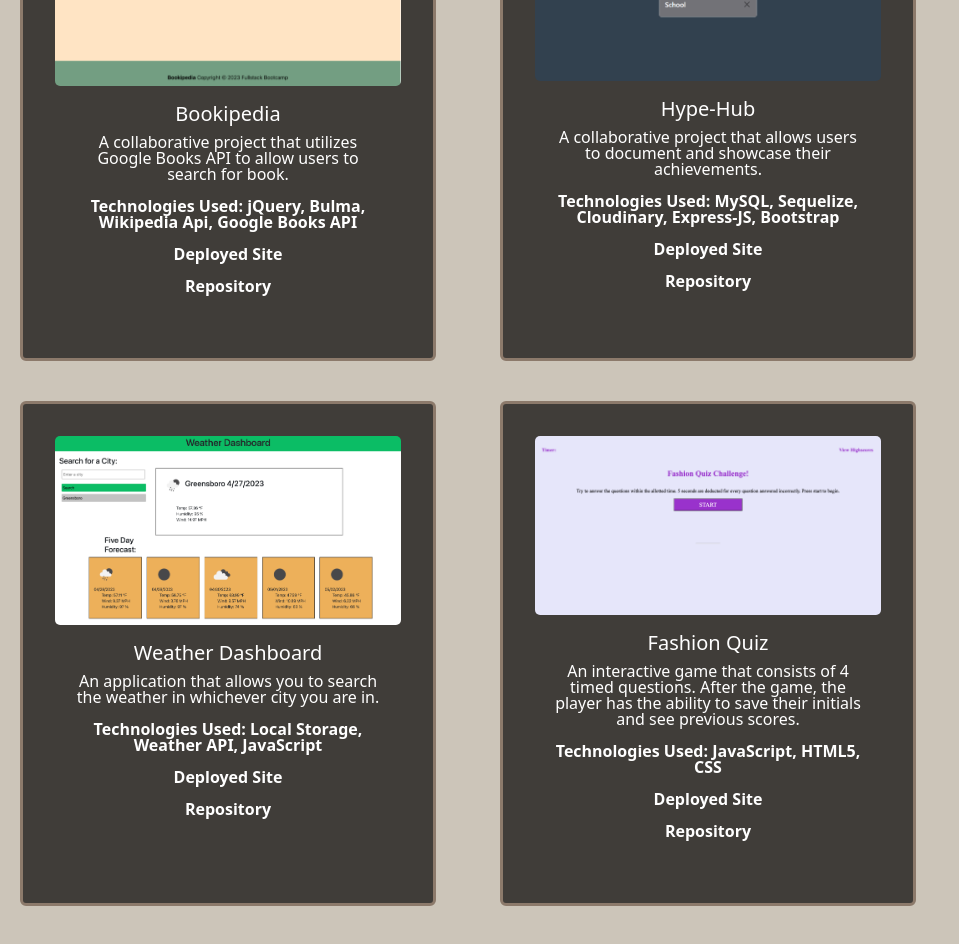
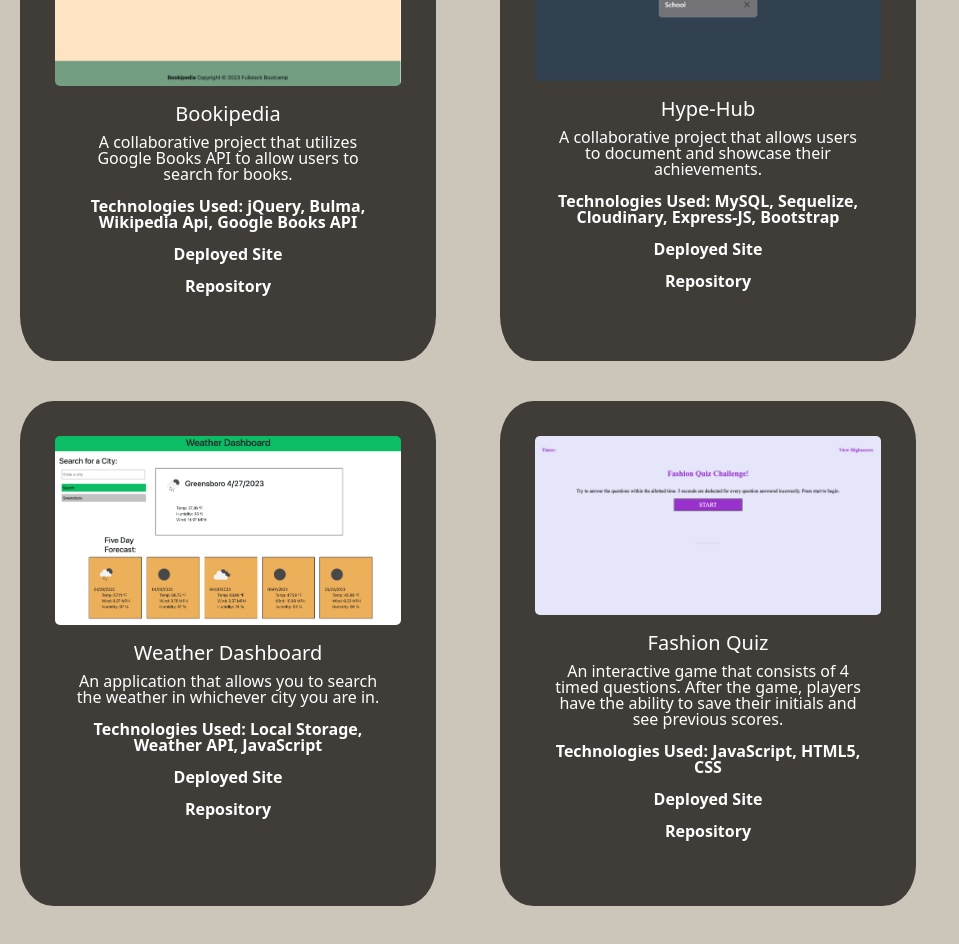
Before and after one commit to AipuAmeh/my-react-portfolio, a React (Vite) app: page /portfolio in a window 1280 px wide. Shown: the part 360-1304 px from the top of the page, without its empty margins (0-959 px from the left). Built offline with nearby package versions, Linux system fonts and the light colour scheme.

Commit message:
completed main styling

```diff
--- a/src/components/css/index.css
+++ b/src/components/css/index.css
@@ -66,7 +66,8 @@ footer {
 .card {
     background-color:#403D39;
     /* flex-wrap: wrap; */
-    border: solid #8C7A6B;
+    border: solid #403D39;
+    border-radius: 8%;
 }
 .card-body {
     color: white;
@@ -83,6 +84,7 @@ footer {
     justify-content: center;
     align-items: center;
     border: #403D39 solid 10px;
+    border-radius: 5%;
     width: fit-content;
     margin: 2em auto;
 
--- a/src/pages/AboutMe.jsx
+++ b/src/pages/AboutMe.jsx
@@ -8,7 +8,7 @@ import '../components/css/aboutme.css'
 const styles = {
   headshot: {
     maxWidth: "100%",
-    paddingBottom: "2em"
+    paddingBottom: "2em",
   },
 title: {
   display: 'flex',
--- a/src/pages/Resume.jsx
+++ b/src/pages/Resume.jsx
@@ -20,6 +20,8 @@ const styles = {
                 <li>JQuery</li>
                 <li>MySQL/MongoDB</li>
                 <li>React</li>
+                <li>CSS Frameworks</li>
+                <li>JavaScript</li>
             </ul>
             <Link
             className='resume-link'
--- a/src/projects.js
+++ b/src/projects.js
@@ -5,7 +5,7 @@ const projects = [
         deployedLink: 'https://obelisk477.github.io/bookipedia/',
         gitHub: 'https://github.com/obelisk477/bookipedia',
         altText: 'bookipedia homepage',
-        description: 'A collaborative project that utilizes Google Books API to allow users to search for book.',
+        description: 'A collaborative project that utilizes Google Books API to allow users to search for books.',
         technologies: 'jQuery, Bulma, Wikipedia Api, Google Books API'
     },
     {
@@ -32,7 +32,7 @@ const projects = [
         deployedLink: 'https://aipuameh.github.io/coding-quiz/',
         gitHub: 'https://github.com/AipuAmeh/coding-quiz',
         altText: 'fashion quiz homepage',
-        description: 'An interactive game that consists of 4 timed questions. After the game, the player has the ability to save their initials and see previous scores.',
+        description: 'An interactive game that consists of 4 timed questions. After the game, players have the ability to save their initials and see previous scores.',
         technologies: 'JavaScript, HTML5, CSS'
     },
     {
```
